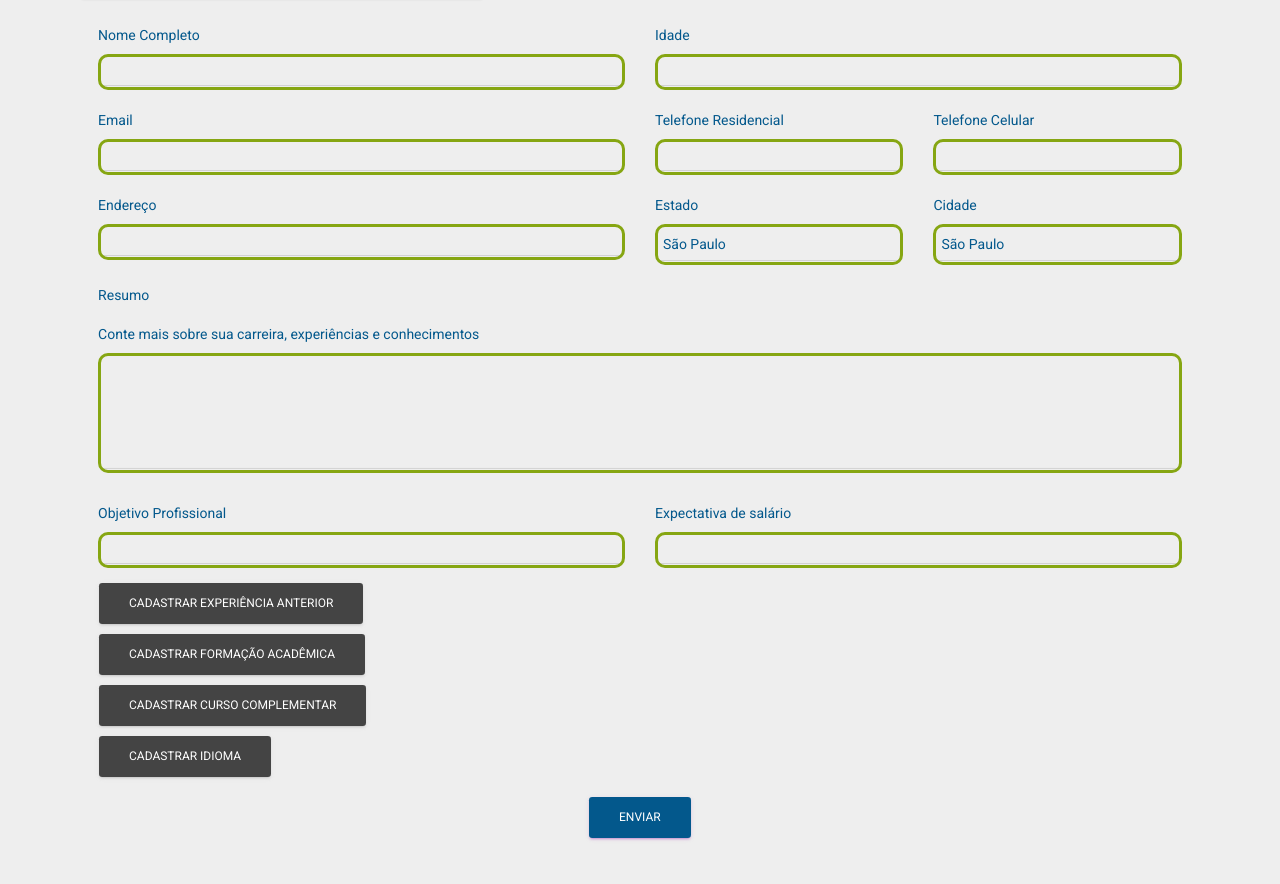
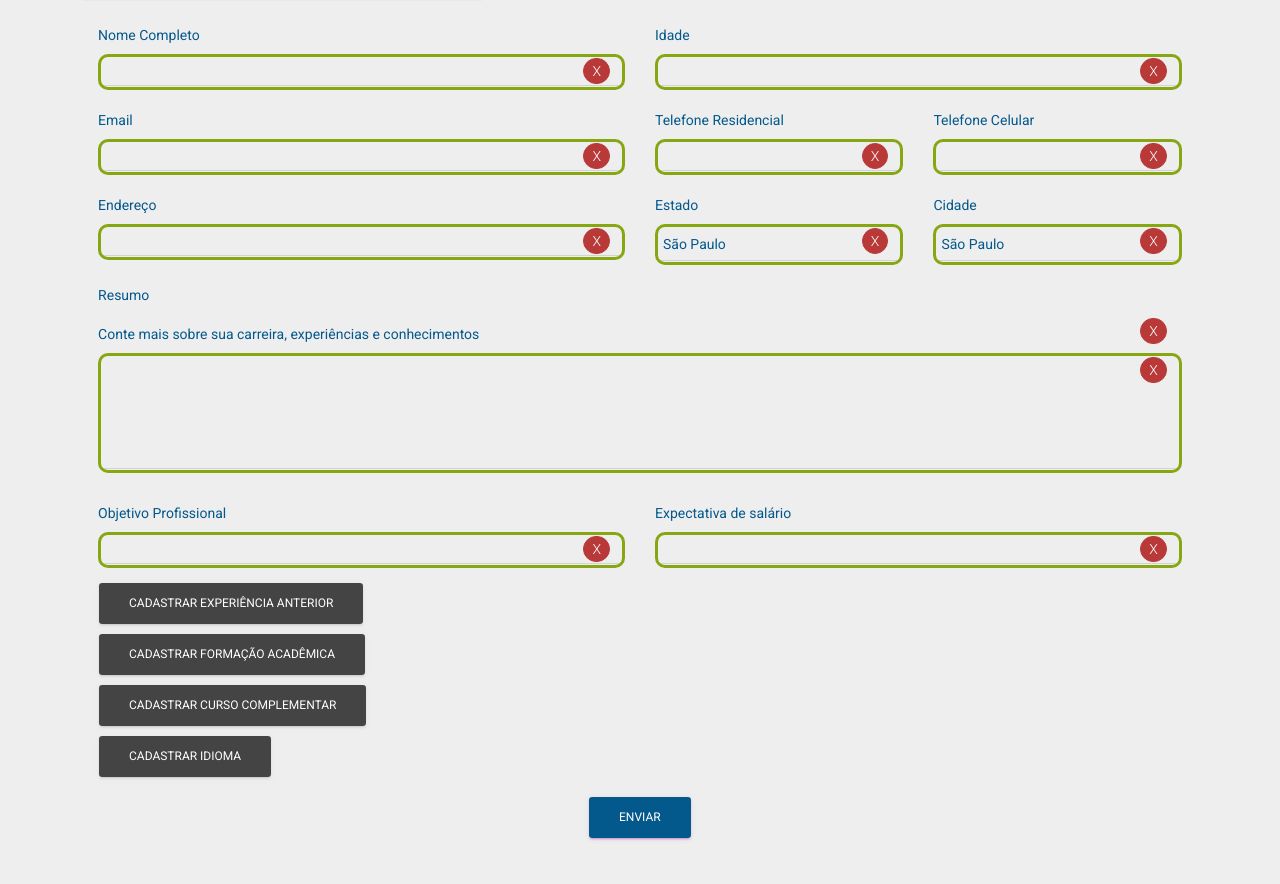
Before and after one commit to exceptionai/TalentAcquisition, a Flask app: page /cadastrar/curriculo in a window 1280 px wide. Shown: the part 301-1185 px from the top of the page. Run offline with Flask 2, Linux system fonts and the light colour scheme; some libraries are stand-ins or nearby versions.

Commit message:
estilização para sinalizar campos required

```diff
--- a/static/css/curriculoForm.css
+++ b/static/css/curriculoForm.css
@@ -32,6 +32,19 @@
 .bmd-label-floating,
 .form-group label {
     color: #03588C;
+}
+
+.form-group::after {
+    content: 'X';
+    position: absolute;
+    right: 15px;
+    color: #fff;
+    background-color: #b93838;
+    border: 0.75px solid #b93838;
+    padding-right: 8px;
+    padding-left: 8px;
+    border-radius: 150px;
+    top: 35px;
 }
 
 .form-control {
```
